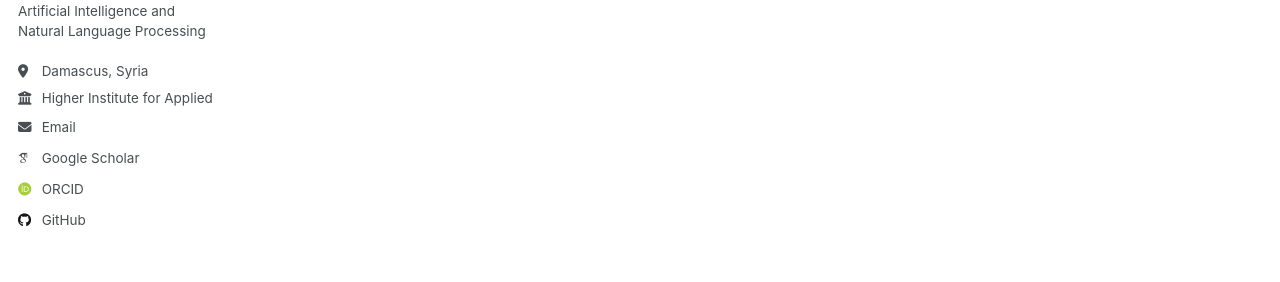
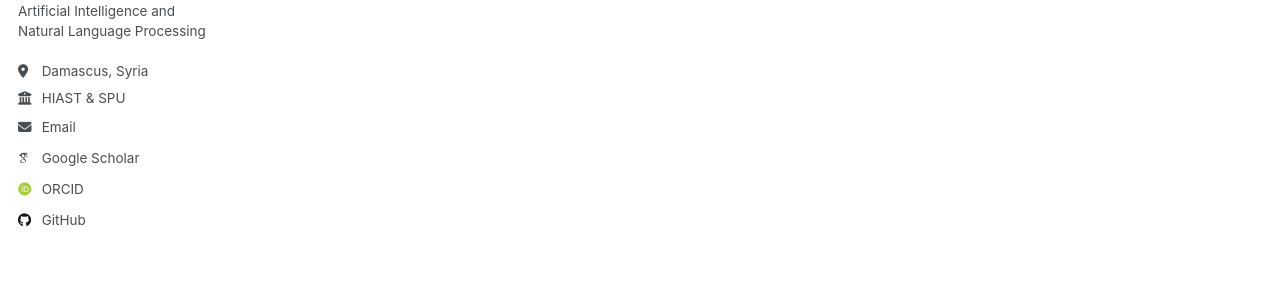
Before and after one commit to rsonbol/rsonbol.github.io, a Jekyll site: the page built from _pages/about.md, in a window 1280 px wide. Shown: the part 335-617 px from the top of the page. Built offline with Jekyll 4.4.1, drawn with Linux system fonts in a browser that asks for light colours; some web fonts are replaced.

Commit message:
Update _config.yml

```diff
--- a/_config.yml
+++ b/_config.yml
@@ -27,7 +27,7 @@
   pronouns         : # example: "she/her"
   bio              : "Assistant Professor, PhD in Artificial Intelligence and Natural Language Processing"
   location         : "Damascus, Syria"
-  employer         : "Higher Institute for Applied Sciences and Technology (HIAST) & Syrian Private University (SPU)"
+  employer         : "HIAST & SPU"
   uri              : # URL
   email            : "rsonbol@gmail.com"
 
@@ -37,7 +37,7 @@
   impactstory      : # URL
   orcid            : "https://orcid.org/0000-0002-2785-2508"
   semantic         : # URL
-  pubmed           : # URL
+  linkedin         : "https://www.linkedin.com/in/rsonbol" # URL
   researchgate     : # URL
   scopus           : # URL
 
```
